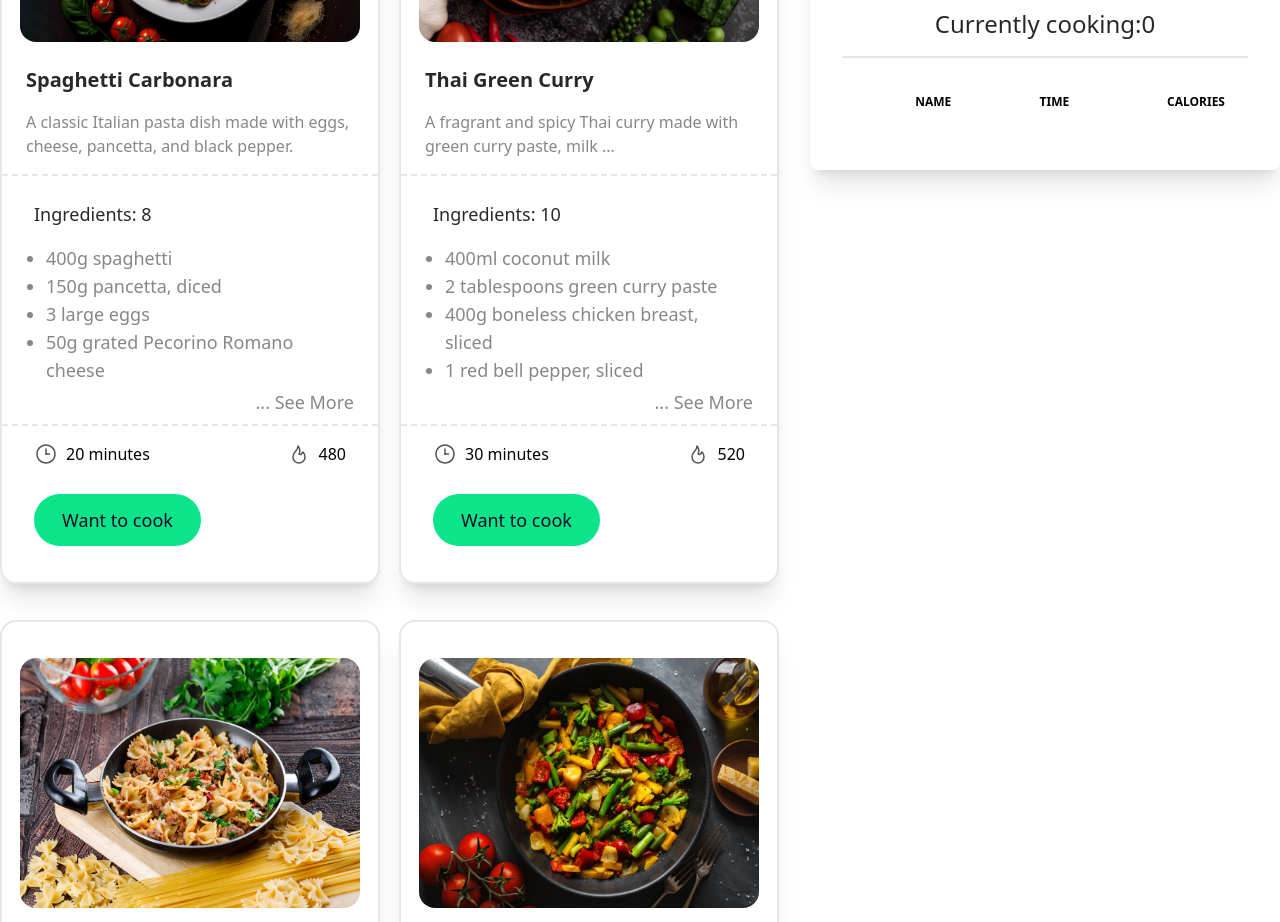
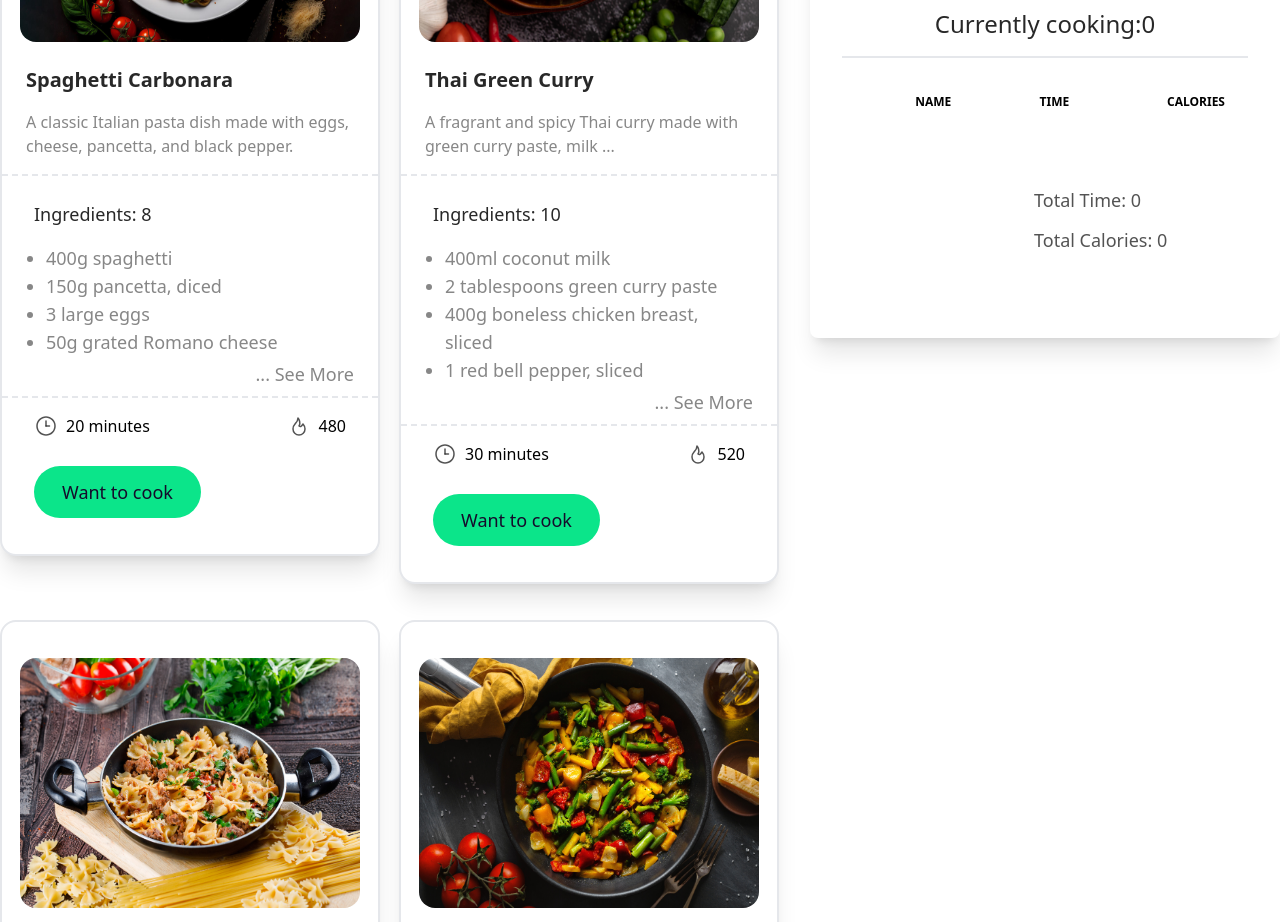
Before and after one commit to abubakar1010/chefs-table-client, a React (Vite) app: page / in a window 1280 px wide. Shown: the part 1500-2422 px from the top of the page. Built offline with nearby package versions, Linux system fonts and the light colour scheme.

Commit message:
added total time and calories

```diff
--- a/public/recipe.json
+++ b/public/recipe.json
@@ -8,7 +8,7 @@
             "400g spaghetti",
             "150g pancetta, diced",
             "3 large eggs",
-            "50g grated Pecorino Romano cheese",
+            "50g grated Romano cheese",
             "50g grated Parmesan cheese",
             "2 cloves garlic, minced",
             "Freshly ground black pepper",
--- a/src/components/CalculateTable/CalculateTable.jsx
+++ b/src/components/CalculateTable/CalculateTable.jsx
@@ -10,6 +10,9 @@ const CalculateTable = ({item}) => {
 
     const [cookingItems, setCookingItems] = useState([])
 
+    const [totalCookingTime, setTotalCookingTime] = useState(0)
+    const [totalCalories, setTotalCalories] = useState(0)
+
 
     function handleCookingItems(element){
 
@@ -19,7 +22,15 @@ const CalculateTable = ({item}) => {
 
 
 
+
         item.splice( (item.indexOf(element)), 1 )
+
+        const updatedTime = parseInt(element.preparing_time) + totalCookingTime
+
+        setTotalCookingTime(updatedTime)
+        const updatedCalories = parseInt(element.calories) + totalCalories
+
+        setTotalCalories(updatedCalories)
 
     }
 
@@ -95,7 +106,7 @@ const CalculateTable = ({item}) => {
 
                     <section>
 
-                        <Cooking cookingItems={cookingItems} />
+                        <Cooking cookingItems={cookingItems} totalCookingTime={totalCookingTime} totalCalories={totalCalories} />
 
                     </section>
 
--- a/src/components/Cooking/Cooking.jsx
+++ b/src/components/Cooking/Cooking.jsx
@@ -1,5 +1,5 @@
 import PropTypes from "prop-types";
-const Cooking = ({cookingItems}) => {
+const Cooking = ({cookingItems, totalCookingTime, totalCalories }) => {
     return (
         <>
             <div className="text-center border-b-2 px-12 my-6 py-4 mx-8">
@@ -34,7 +34,7 @@ const Cooking = ({cookingItems}) => {
 
 
                         {
-                            cookingItems.map( (element, index) => <tr key={index} className="bg-[#28282808] border-b pb-4 ">
+                            cookingItems.map( (element, index) => <tr  key={index} className="bg-[#28282808] border-b pb-4 ">
 
 
                             <td scope="row" className="px-4 py-4 font-medium text-[#282828B2] text-wrap w-8 ">
@@ -62,13 +62,20 @@ const Cooking = ({cookingItems}) => {
             </div>
 
                 </div>
+
+                <div className=" pb-9 pt-16  pl-56 space-y-3 ">
+                    <h1 className="  font-medium text-[#282828CC] text-lg">Total Time: {totalCookingTime}</h1>
+                    <h1 className="  font-medium text-[#282828CC] text-lg">Total Calories:  {totalCalories}</h1>
+                </div>
         </>
     );
 };
 
 Cooking.propTypes = {
 
-    cookingItems: PropTypes.array.isRequired
+    cookingItems: PropTypes.array.isRequired,
+    totalCookingTime: PropTypes.number.isRequired,
+    totalCalories: PropTypes.number.isRequired,
 }
 
 export default Cooking;
```
